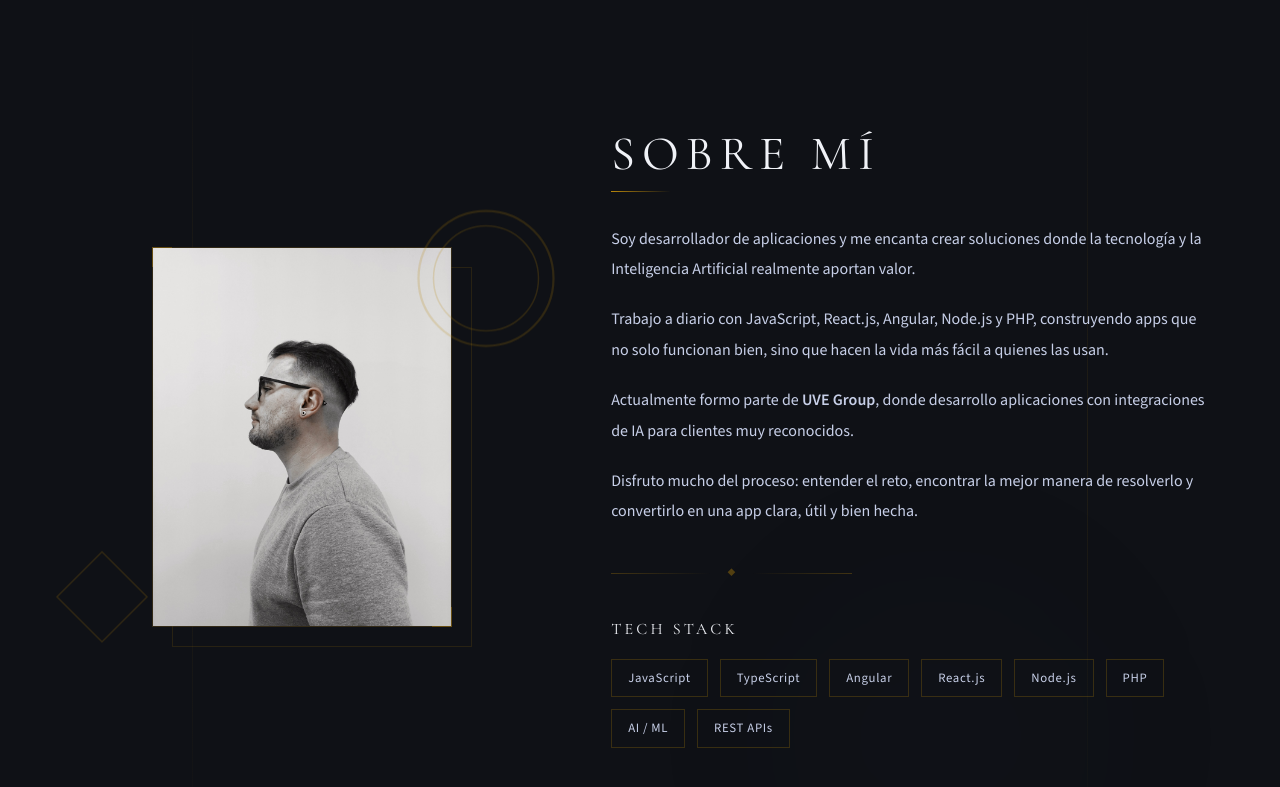
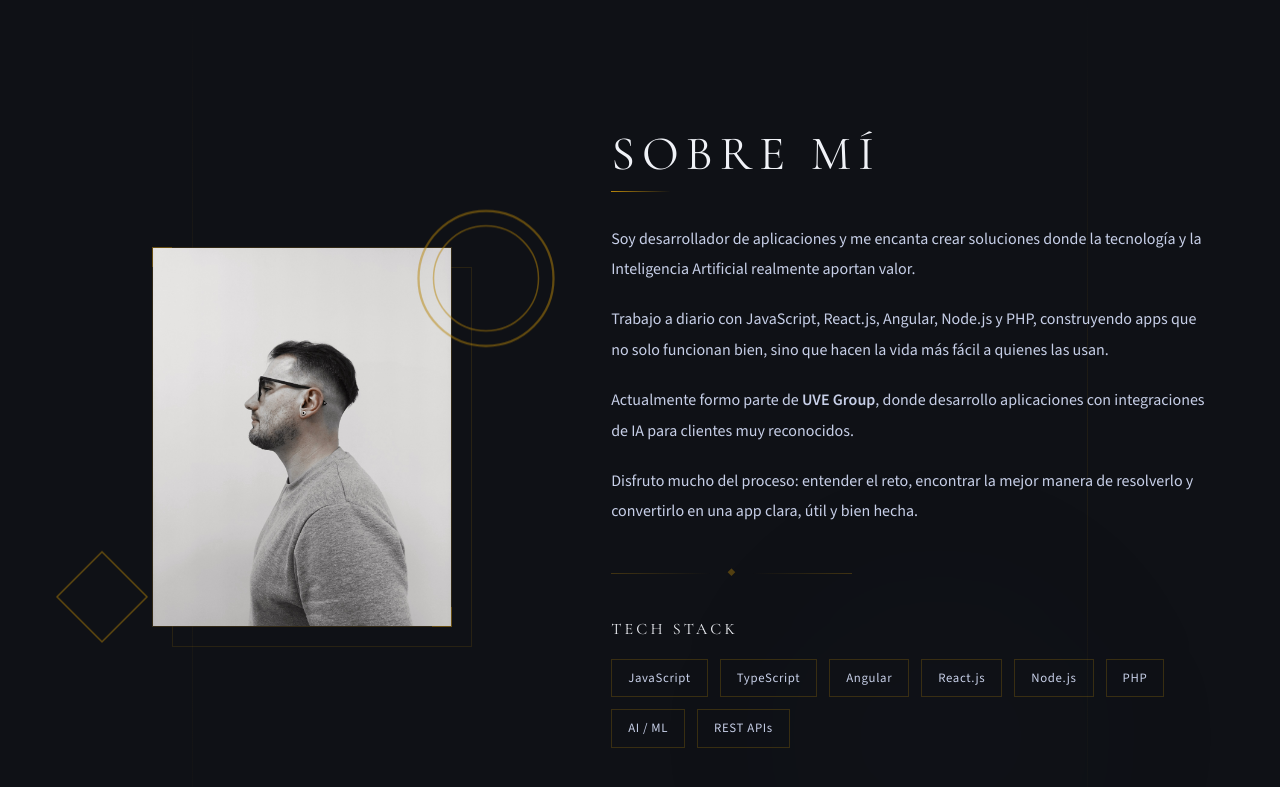
Before and after one commit to JordiComes/portfolio-dev, an Angular app: page / in a window 1280 px wide. Shown: the part 802-1589 px from the top of the page. Built offline with nearby package versions, Linux system fonts and the light colour scheme.

Commit message:
fix: Opacidad ornaments de la imagen

```diff
--- a/src/app/components/about/about.scss
+++ b/src/app/components/about/about.scss
@@ -185,7 +185,7 @@
 // === Decorative Ornaments ===
 .ornament {
   position: absolute;
-  color: rgba($accent-amber, 0.2);
+  color: rgba($accent-amber, 0.5);
   pointer-events: none;
 
   &.ornament-1 {
```
